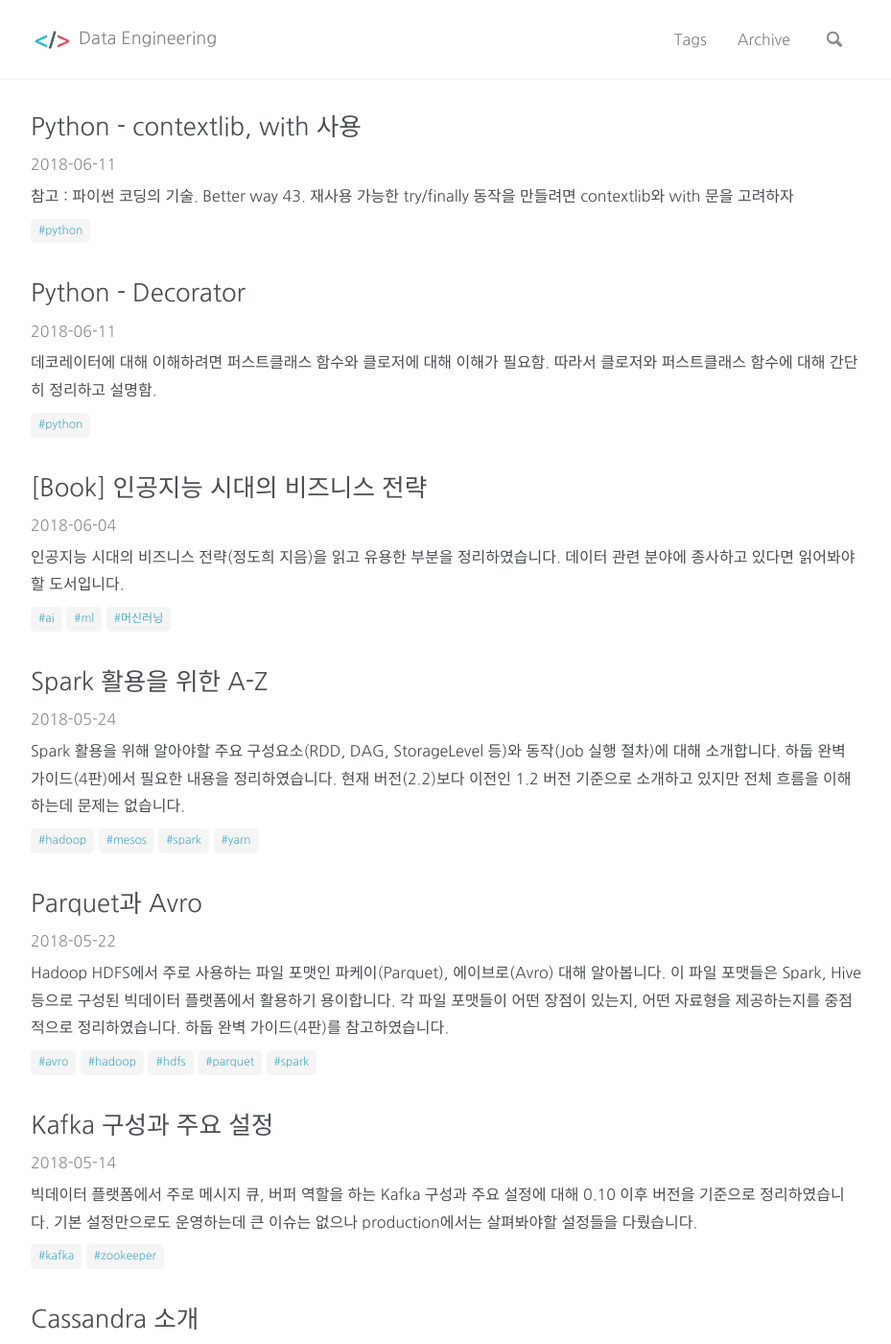
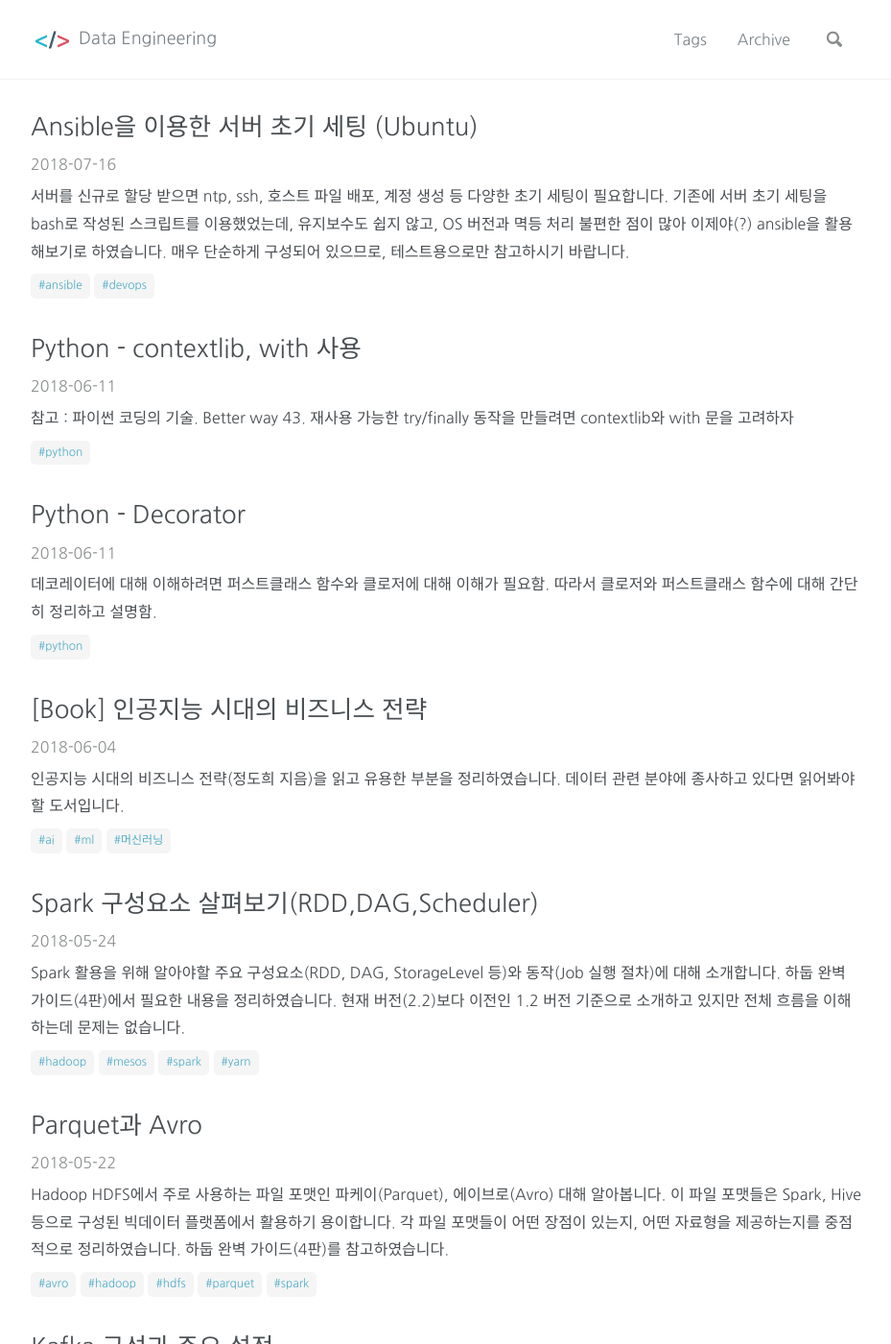
Before and after one commit to getto215/getto215.github.io, a Jekyll site: the page built from index.html, in a window 1280 px wide and 1400 px high. Shown: the whole window at 96% size, without its empty margins (174-1103 px from the left). Built offline with Jekyll 4.4.1, drawn with Linux system fonts in a browser that asks for light colours; nearby versions of some CDN libraries; the list of posts is cut into pages by our own code; part of the change alters nothing that is shown.

Commit message:
add ansible post

```diff
--- a/_posts/2018-05-24-spark-intro.md
+++ b/_posts/2018-05-24-spark-intro.md
@@ -1,5 +1,5 @@
 ---
-title: "Spark 활용을 위한 A-Z"
+title: "Spark 구성요소 살펴보기(RDD,DAG,Scheduler)"
 tags:
   - spark
   - yarn
--- /dev/null
+++ b/_posts/2018-07-16-ansible-server-init.md
@@ -0,0 +1,389 @@
+---
+title: "Ansible을 이용한 서버 초기 세팅 (Ubuntu)"
+tags:
+  - ansible
+  - devops
+---
+서버를 신규로 할당 받으면 ntp, ssh, 호스트 파일 배포, 계정 생성 등 다양한 초기 세팅이 필요합니다.
+기존에 서버 초기 세팅을 bash로 작성된 스크립트를 이용했었는데, 유지보수도 쉽지 않고, OS 버전과 멱등 처리 불편한 점이 많아 이제야(?) ansible을 활용해보기로 하였습니다. <u>매우 단순하게 구성되어 있으므로, 테스트용으로만 참고하시기 바랍니다.</u>
+
+## 구성 환경
+* ssh id, password로 접근이 가능한 Ubuntu(14.04) 서버를 초기화
+* ansible version : 2.5.5 (Mac OS)
+
+## root 디렉토리 구성
+ansible을 설치하면 기본으로 구성되는 폴더가 아닌 다른 곳에 루트 디렉토리를 구성하였습니다.
+~~~bash
+$ tree
+.
+├── ansible.cfg
+├── group_vars
+│   └── all.yml
+├── init.yml
+├── inventory
+└── roles
+~~~
+
+#### ansible.cfg (~/ansible.cfg)
+~~~bash
+$ vi ansible.cfg
+[defaults]
+host_key_checking=False
+~~~
+
+#### inventory (~/inventory)
+인벤토리 파일에는 호스트 그룹, ssh 등의 정보를 담고 있습니다.
+~~~bash
+$ vi inventory
+[all]
+test-01
+
+[all:vars]
+ansible_connection=ssh
+ansible_ssh_user=ubuntu
+ansible_ssh_pass=ubuntu
+ansible_sudo_pass=ubuntu
+ansible_become=true
+~~~
+
+#### Test
+inventory 파일이 생성되었으니, 간단히 테스트를 할 수 있습니다.
+~~~bash
+$ ansible -i inventory all -m ping
+test-01 | SUCCESS => {
+    "changed": false,
+    "ping": "pong"
+}
+~~~
+
+#### init.yml (~/init.yml)
+초기화하는 플레이북입니다.
+~~~yml
+---
+- name: initializing hosts
+  hosts: all
+  roles:
+    - init
+~~~
+
+## init Role 구성 (~/roles/init)
+roles 폴더 안에 init이란 role을 만들어서 초기화하는 플레이북을 만듭니다.
+`ansible-galaxy init [role name]`를 이용하면 쉽게 레이아웃을 구성할 수 있습니다.
+
+#### roles/init 레이아웃
+~~~bash
+$ cd roles
+$ tree
+.
+└── init
+    ├── files
+    │   ├── hosts
+    │   ├── java
+    │   │   ├── jdk1.6.0_41.tar.gz
+    │   │   ├── jdk1.7.0_71.tar.gz
+    │   │   └── jdk1.8.0_171.tar.gz
+    │   └── ntp.conf
+    ├── handlers
+    │   └── main.yml
+    ├── tasks
+    │   └── main.yml
+    └── vars
+        └── main.yml
+~~~
+
+#### files 디렉토리
+* hosts : 호스트 파일을 jinja를 이용하여 다이나믹하게 구성할 수도 있지만, 정적으로 배포할 수 있도록 구성하였습니다. 해당 파일은 /etc/hosts 파일을 대체.
+* java : 다양한 java 버전을 사용하고 있어 패키지로 설치하지 않고 별도로 바이너리를 /usr/lib/jvm 내에 구성합니다.
+* ntp.conf : 별도의 ntp가 필요할 경우, /etc/ntp.conf를 대체.
+
+#### handlers (~/roles/init/handlers/main.yml)
+~~~YAML
+---
+# handlers file for init
+- name: restart ntpd
+  service:
+    name: ntp
+    state: restarted
+
+- name: update apt
+  apt:
+    update_cache: yes
+~~~
+
+#### tasks (~/roles/init/tasks/main.yml)
+작업 모듈별로 use 플래그 변수를 두고 사용 여부를 설정할 수 있습니다.
+~~~YAML
+---
+# tasks file for init
+# 사용자 그룹을 추가
+- name: Add user group
+  group:
+    name: "{{ item.username }}"
+    gid: "{{ item.id }}"
+    state: present
+  with_items: "{{ users }}"
+  when: use_user | default(false) == true
+
+- name: Add user
+  user:
+    name: "{{ item.username }}"
+    shell: /bin/bash
+    password: "{{ item.password }}"
+    group: "{{ item.username }}"
+    uid: "{{ item.id }}"
+    append: yes
+  with_items: "{{ users }}"
+  when: use_user | default(false) == true
+
+# 패스워드 없이 ssh를 접근하기 위해 .ssh를 복제합니다. 테스트용이며, 실제 프러덕트 환경에서는 ssh-keyzen으로 좀 더 디테일하게 구성해야 합니다.
+- name: Copy a .ssh
+  become: true
+  become_user: "{{ item.username }}"
+  copy:
+    src: .ssh
+    dest: /home/{{ item.username }}/
+    owner: "{{ item.username }}"
+    group: "{{ item.username }}"
+    mode: preserve
+  with_items: "{{ users }}"
+  when: use_user | default(false) == true
+
+# 생성되는 계정에 기본 그룹이 필요할 경우
+- name: Add defualt group
+  group:
+    name: "{{ default_group_name }}"
+    gid: "{{ default_group_id }}"
+    state: present
+  when: use_default_group | default(false) == true
+
+- name: Add user in default group
+  user:
+    name: "{{ item.username }}"
+    groups: "{{ item.username }},{{ default_group_name }}"
+    append: yes
+  with_items: "{{ users }}"
+  when:
+    - use_default_group | default(false) == true
+    - use_user | default(false) == true
+
+# Sudoers
+- name: Add admin user in sudoers
+  lineinfile:
+    dest: /etc/sudoers
+    state: present
+    line: '{{ item }} ALL=(ALL) NOPASSWD:ALL'
+    validate: 'visudo -cf %s'
+  with_items: "{{ sudoers }}"
+  when: use_sudoers | default(false) == true
+
+# ------------------------------
+# ntp
+- name: Install ntpd
+  apt:
+    name: ntp
+  when: use_ntp | default(false) == true
+
+- name: Copy a ntp.conf
+  copy:
+    src: ntp.conf
+    dest: /etc/
+    backup: yes
+    owner: root
+    group: root
+    mode: 0644
+  when: use_ntp | default(false) == true
+  notify: [ 'restart ntpd' ]
+
+
+# ------------------------------
+# sysctl
+# /etc/sysctl.conf
+- name: Modify vm swappiness value
+  sysctl:
+    sysctl_file: /etc/sysctl.conf
+    name: "{{ item.name }}"
+    value: "{{ item.value }}"
+  with_items: "{{ vm_value }}"
+  when: use_vm_swappiness | default(false) == true
+
+# file descriptor (/etc/security/limits.conf)
+- pam_limits:
+    domain: '*'
+    limit_type: '-'
+    limit_item: nofile
+    value: "{{ max_file_descriptor }}"
+  when: use_file_descriptor | default(false) == true
+
+- pam_limits:
+    domain: '*'
+    limit_type: '-'
+    limit_item: core
+    value: unlimited
+  when: use_file_descriptor | default(false) == true
+
+- pam_limits:
+    domain: root
+    limit_type: '-'
+    limit_item: nofile
+    value: "{{ max_file_descriptor }}"
+  when: use_file_descriptor | default(false) == true
+
+- pam_limits:
+    domain: root
+    limit_type: '-'
+    limit_item: core
+    value: unlimited
+  when: use_file_descriptor | default(false) == true
+
+
+# ------------------------------
+# apt update, install
+- name: Update apt
+  apt:
+    update_cache: yes
+  when: use_apt_update | default(false) == true
+
+- name: Install packages (apt-get)
+  apt:
+    name: "{{ item }}"
+  with_items: "{{ apt_install }}"
+  when: use_apt_install | default(false) == true
+
+
+# ------------------------------
+# java
+- name: Create java home dir {{ java_path }}
+  file:
+    path: "{{ java_path }}"
+    owner: root
+    group: root
+    state: directory
+  when: use_java | default(false) == true
+
+- name: Copy and Extract jdk files into {{ java_path }}
+  unarchive:
+    src: "java/{{ item.jdk }}.tar.gz"
+    dest: "{{ java_path }}"
+    owner: root
+    group: root
+  with_items: "{{ java_files }}"
+  when: use_java | default(false) == true
+
+- name: Java symbolic link
+  file:
+    src: "{{ java_path }}/{{ item.jdk }}"
+    dest: "{{ java_path }}/{{ item.link }}"
+    owner: root
+    state: link
+  with_items: "{{ java_files }}"
+  when: use_java | default(false) == true
+
+
+# ------------------------------
+- name: Deploy a hosts file
+  copy:
+    src: hosts
+    dest: /etc/
+    backup: yes
+    owner: root
+    group: root
+    mode: 0644
+  when: use_hosts | default(false) == true
+~~~
+
+#### vars (~/roles/init/handlers/main.yml)
+사용할 변수들을 정의합니다. 여기에선 vars 디렉토리 내에 정의했지만 default 디렉토리 내에 main.yml에 정의할 수도 있습니다.
+~~~YAML
+---
+# init vars
+# ---------------
+# User
+# ---------------
+# Add default group
+use_default_group: false
+default_group_name: defaultgroup
+default_group_id: 2000
+
+# Add users
+# 계정을 추가하며 패스워드는 python의 passlib을 이용하여 생성합니다. 이 password는 /etc/shadow에 기재됩니다. 다음과 같이 파이썬 모듈을 설치한 뒤 패스워드를 생성할 수 있습니다.
+#   $ sudo pip install passlib
+#   $ python -c "from passlib.hash import sha512_crypt; print(sha512_crypt.encrypt('password'))
+use_user: false
+users:
+  - username: test01
+    password: $6$rounds=656000$Rd3rShP6n4tfATeK$mRTYKhu12AnESSwCl/kTZBvpcDqrkhDzDDGj04Fx8R4njkRpxqugjq1ktqftdL7fRHRomZ4E2HhUgnziqguEt1
+    id: 2001
+  - username: test02
+    password: $6$rounds=656000$Rd3rShP6n4tfATeK$mRTYKhu12AnESSwCl/kTZBvpcDqrkhDzDDGj04Fx8R4njkRpxqugjq1ktqftdL7fRHRomZ4E2HhUgnziqguEt1
+    id: 2002
+
+# sudoers
+use_sudoers: false
+sudoers:
+  - "ubuntu"
+
+
+# ---------------
+# ntp
+# ---------------
+use_ntp: false
+
+
+# ---------------
+# sysctl
+# ---------------
+# /etc/sysctl.conf
+use_vm_swappiness: false
+vm_value:
+  - name: vm.swappiness
+    value: 1
+  - name: vm.overcommit_memory
+    value: 0
+
+# file descriptor (/etc/security/limits.conf)
+use_file_descriptor: false
+max_file_descriptor: 65536
+
+
+# ---------------
+# Apt update, install
+# ---------------
+use_apt_update: false
+use_apt_install: false
+apt_install:
+  - htop
+
+
+# ---------------
+# java
+# ---------------
+# jdk를 복제한 뒤 link로 연결합니다.
+use_java: false
+java_path: /usr/lib/jvm
+java_files:
+  - { jdk: jdk1.6.0_41, link: java-6-sun }
+  - { jdk: jdk1.7.0_71, link: java-7-sun }
+  - { jdk: jdk1.8.0_171, link: java-8-sun }
+
+
+# ---------------
+# hosts
+# ---------------
+use_hosts: false
+~~~
+
+## 실행
+모든 파일이 구성되면 ansible 루트에서 다음 명령어를 실행하여 초기화를 진행할 수 있습니다.
+~~~bash
+ansible-playbook -i inventory -i init.yml
+~~~
+
+## 앞으로
+추후 다양한 어플리케이션의 배포, 시작, 종료 등을 ansible로 구성할 예정입니다.
+
+## 참고
+* best practice : https://docs.ansible.com/ansible/latest/user_guide/playbooks_best_practices.html
+* example : https://github.com/ansible/ansible-examples
+* ansible galaxy: https://galaxy.ansible.com
+* http://wiki.tunelinux.pe.kr/display/sysadmin/Ansible
+* Ansible variables : https://moonstrike.github.io/ansible/2016/10/08/Ansible-Variables.html
```
